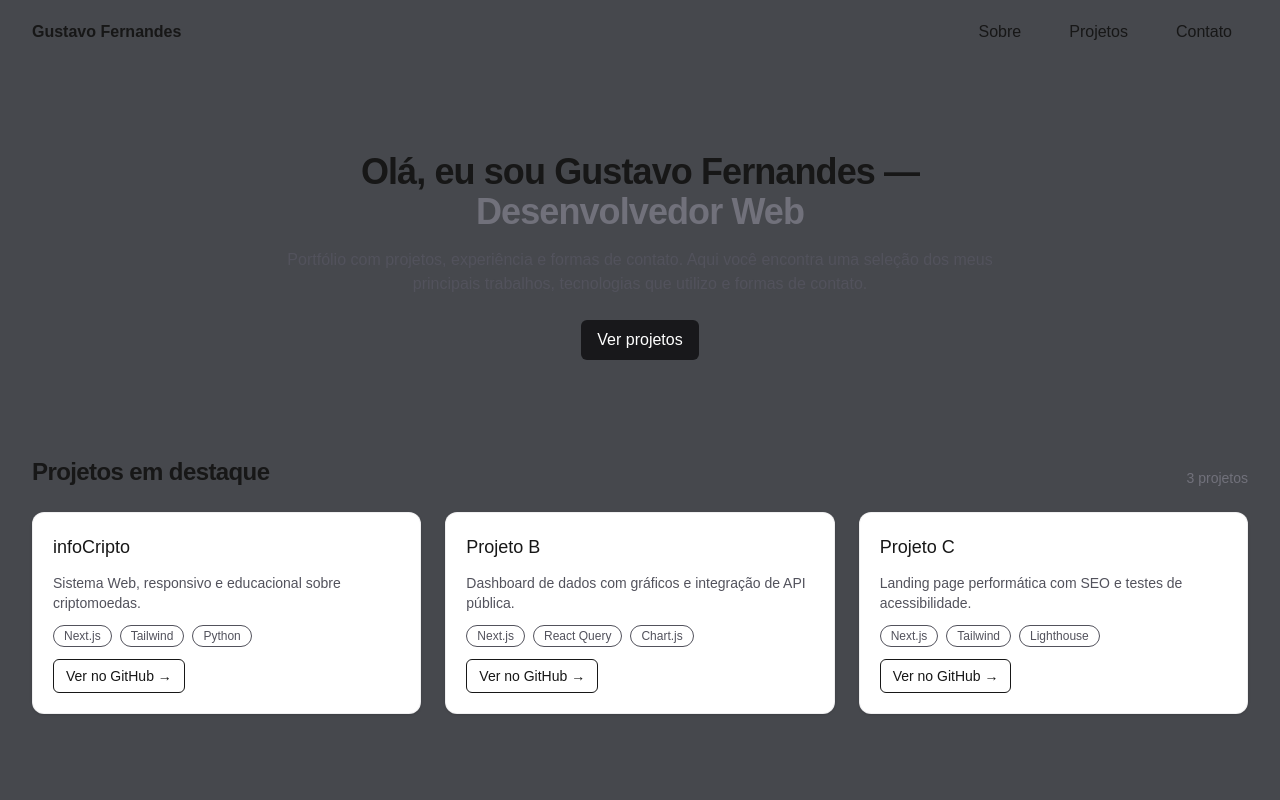
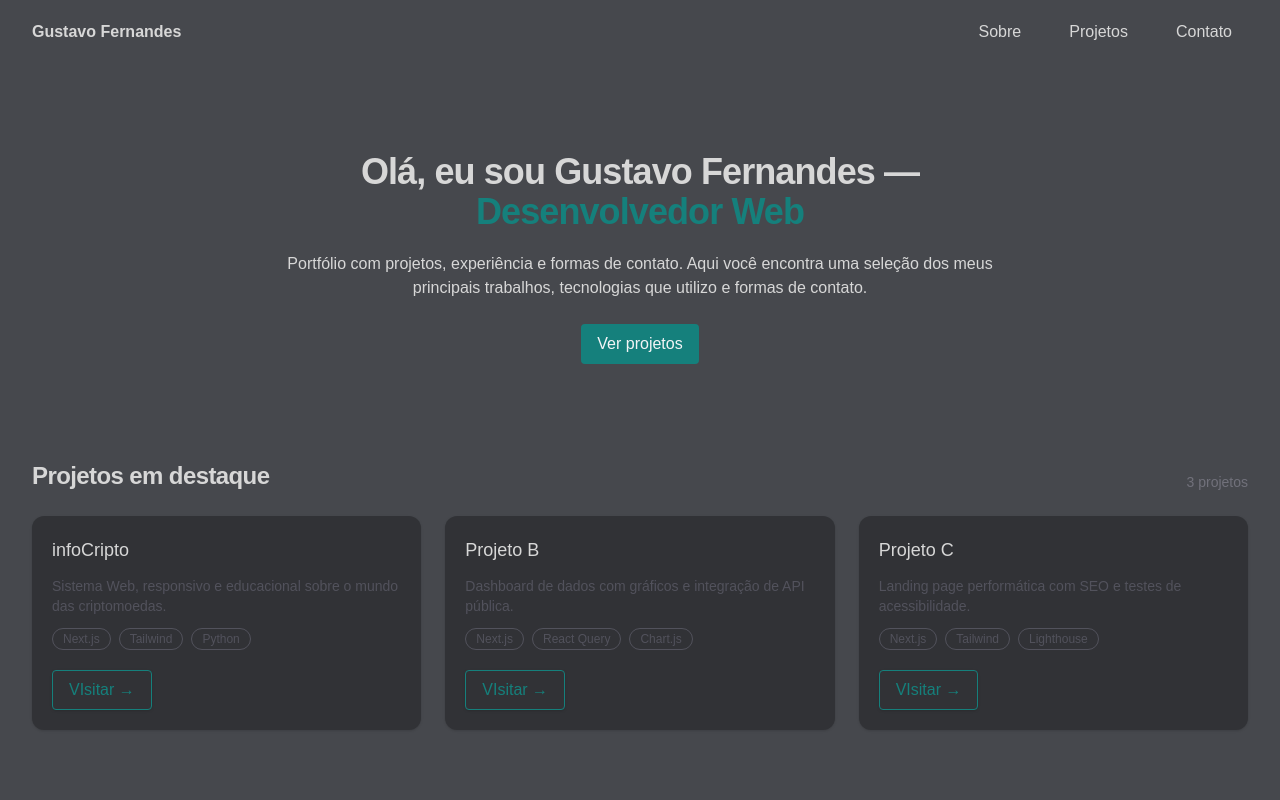
Before and after one commit to Gu-Fernandes/Gustavo-Fernandes-Dev, a Next.js app: page / in a window 1280 px wide. Shown: the top 800 px of the page. Built offline with nearby package versions, Linux system fonts and the light colour scheme.

Commit message:
:recycle:

```diff
--- a/src/app/globals.css
+++ b/src/app/globals.css
@@ -2,7 +2,7 @@
 
 :root {
   --background: #46484d;
-  --foreground: #171717;
+  --foreground: #d7d7d7;
   --primary: #15807c;
 }
 
--- a/src/app/page.tsx
+++ b/src/app/page.tsx
@@ -1,126 +1,14 @@
-import Link from "next/link";
-import { SITE } from "@/lib/constants";
-import { Button } from "@/components/button";
-import { Mail } from "lucide-react";
-import { Project } from "@/types/project.type";
-
-const projects: Project[] = [
-  {
-    title: "infoCripto",
-    description: "Sistema Web, responsivo e educacional sobre criptomoedas.",
-    stack: ["Next.js", "Tailwind", "Python"],
-    href: "https://github.com/seuusuario/projeto-a",
-  },
-  {
-    title: "Projeto B",
-    description: "Dashboard de dados com gráficos e integração de API pública.",
-    stack: ["Next.js", "React Query", "Chart.js"],
-    href: "https://github.com/seuusuario/projeto-b",
-  },
-  {
-    title: "Projeto C",
-    description:
-      "Landing page performática com SEO e testes de acessibilidade.",
-    stack: ["Next.js", "Tailwind", "Lighthouse"],
-    href: "https://github.com/seuusuario/projeto-c",
-  },
-];
+import ContactSection from "@/components/sections/contact-section";
+import Hero from "@/components/sections/hero";
+import ProjectsSection from "@/components/sections/project-section";
+import { projects } from "@/data/projects";
 
 export default function HomePage() {
   return (
     <>
-      {/* HERO */}
-      <section id="sobre" className="py-16">
-        <div className="mx-auto max-w-3xl text-center">
-          <h1 className="text-3xl font-semibold tracking-tight sm:text-4xl">
-            Olá, eu sou {SITE.name} —{" "}
-            <span className="text-zinc-500">{SITE.role}</span>
-          </h1>
-          <p className="mt-4 text-zinc-600 dark:text-zinc-400">
-            {SITE.description} Aqui você encontra uma seleção dos meus
-            principais trabalhos, tecnologias que utilizo e formas de contato.
-          </p>
-
-          <div className="mt-6 flex items-center justify-center gap-3">
-            <Link
-              href="#projetos"
-              className="rounded-md bg-zinc-900 px-4 py-2 text-white hover:bg-zinc-800 dark:bg-zinc-100 dark:text-zinc-900 dark:hover:bg-zinc-200"
-            >
-              Ver projetos
-            </Link>
-          </div>
-        </div>
-      </section>
-
-      {/* PROJETOS */}
-      <section id="projetos" className="space-y-6 py-8">
-        <div className="flex items-end justify-between">
-          <h2 className="text-2xl font-semibold tracking-tight">
-            Projetos em destaque
-          </h2>
-          <span className="text-sm text-zinc-500">
-            {projects.length} projetos
-          </span>
-        </div>
-
-        <ul className="grid gap-6 sm:grid-cols-2 lg:grid-cols-3">
-          {projects.map((p) => (
-            <li
-              key={p.title}
-              className="group rounded-xl border border-zinc-200/60 bg-white p-5 shadow-sm transition hover:-translate-y-0.5 hover:shadow-md dark:border-zinc-800/60 dark:bg-zinc-950"
-            >
-              <div className="flex flex-col gap-3">
-                <h3 className="text-lg font-medium">{p.title}</h3>
-                <p className="text-sm text-zinc-600 dark:text-zinc-400">
-                  {p.description}
-                </p>
-                <ul className="flex flex-wrap gap-2">
-                  {p.stack.map((s) => (
-                    <li
-                      key={s}
-                      className="rounded-full border px-2.5 py-0.5 text-xs text-zinc-600 dark:border-zinc-700 dark:text-zinc-300"
-                    >
-                      {s}
-                    </li>
-                  ))}
-                </ul>
-                <div>
-                  <Link
-                    href={p.href}
-                    target="_blank"
-                    className="inline-block rounded-md border px-3 py-1.5 text-sm hover:bg-zinc-100 dark:border-zinc-700 dark:hover:bg-zinc-800"
-                    aria-label={`Abrir ${p.title} no GitHub`}
-                  >
-                    Ver no GitHub →
-                  </Link>
-                </div>
-              </div>
-            </li>
-          ))}
-        </ul>
-      </section>
-
-      {/* CONTATO */}
-      <section id="contato" className="py-16">
-        <div className="mx-auto max-w-2xl text-center">
-          <h2 className="text-2xl font-semibold tracking-tight">
-            Vamos conversar?
-          </h2>
-          <p className="mt-3 text-zinc-600 dark:text-zinc-400">
-            Está trabalhando em algo interessante? Me escreva e vamos trocar uma
-            ideia.
-          </p>
-          <div className="mt-6 flex justify-center">
-            <Button
-              variant="outline"
-              aria-label={`Enviar e-mail para ${SITE.name}`}
-              icon={<Mail className="h-4 w-4" aria-hidden="true" />}
-            >
-              <a href={`mailto:${SITE.email}`}>Enviar e-mail</a>
-            </Button>
-          </div>
-        </div>
-      </section>
+      <Hero />
+      <ProjectsSection projects={projects} />
+      <ContactSection />
     </>
   );
 }
--- /dev/null
+++ b/src/components/sections/contact-section.tsx
@@ -0,0 +1,37 @@
+"use client";
+
+import { SITE } from "@/lib/constants";
+import { Button } from "@/components/button";
+import { Mail } from "lucide-react";
+
+export default function ContactSection() {
+  return (
+    <section id="contato" className="py-16">
+      <div className="mx-auto max-w-2xl text-center">
+        <h2 className="text-2xl font-semibold tracking-tight">
+          Vamos conversar?
+        </h2>
+
+        <p className="mt-3 text-zinc-600 dark:text-zinc-400">
+          Está trabalhando em algo interessante? Me escreva e vamos trocar uma
+          ideia.
+        </p>
+
+        <div className="mt-6 flex justify-center">
+          {/* Button como <a> usando asChild */}
+          <Button
+            variant="outline"
+            icon={<Mail className="h-4 w-4" aria-hidden="true" />}
+          >
+            <a
+              href={`mailto:${SITE.email}`}
+              aria-label={`Enviar e-mail para ${SITE.name}`}
+            >
+              Enviar e-mail
+            </a>
+          </Button>
+        </div>
+      </div>
+    </section>
+  );
+}
--- /dev/null
+++ b/src/components/sections/hero.tsx
@@ -0,0 +1,31 @@
+"use client";
+
+import Link from "next/link";
+import { SITE } from "@/lib/constants";
+import { Button } from "@/components/button";
+
+export default function Hero() {
+  return (
+    <section id="sobre" className="py-16">
+      <div className="mx-auto max-w-3xl text-center">
+        <h1 className="text-3xl font-semibold tracking-tight sm:text-4xl">
+          Olá, eu sou {SITE.name} —{" "}
+          <span className="text-primary">{SITE.role}</span>
+        </h1>
+
+        <p className="m-5">
+          {SITE.description} Aqui você encontra uma seleção dos meus principais
+          trabalhos, tecnologias que utilizo e formas de contato.
+        </p>
+
+        <div className="mt-6 flex items-center justify-center gap-3">
+          <Button>
+            <Link href="#projetos" title="Ir para a seção de projetos">
+              Ver projetos
+            </Link>
+          </Button>
+        </div>
+      </div>
+    </section>
+  );
+}
--- /dev/null
+++ b/src/components/sections/project-card.tsx
@@ -0,0 +1,49 @@
+"use client";
+
+import Link from "next/link";
+import { memo } from "react";
+import { Button } from "@/components/button";
+import type { Project } from "@/types/project.type";
+
+type ProjectCardProps = {
+  project: Project;
+};
+
+function TechBadge({ label }: { label: string }) {
+  return (
+    <li className="rounded-full border px-2.5 py-0.5 text-xs text-zinc-600 dark:border-zinc-700 dark:text-zinc-300">
+      {label}
+    </li>
+  );
+}
+
+function ProjectCardBase({ project }: ProjectCardProps) {
+  const { title, description, stack, href } = project;
+
+  return (
+    <li className="group rounded-xl bg-black/30 p-5 shadow-sm transition hover:-translate-y-0.5 hover:shadow-md dark:border-zinc-800/60 dark:bg-zinc-950">
+      <div className="flex flex-col gap-3">
+        <h3 className="text-lg font-medium">{title}</h3>
+
+        <p className="text-sm text-zinc-600">{description}</p>
+
+        <ul className="flex flex-wrap gap-2">
+          {stack.map((s) => (
+            <TechBadge key={s} label={s} />
+          ))}
+        </ul>
+
+        <div className="mt-2">
+          {/* Preferível: Button como <a> com asChild para semântica e acessibilidade */}
+          <Button variant="outline">
+            <Link href={href} target="_blank" rel="noopener noreferrer">
+              VIsitar →
+            </Link>
+          </Button>
+        </div>
+      </div>
+    </li>
+  );
+}
+
+export const ProjectCard = memo(ProjectCardBase);
--- /dev/null
+++ b/src/components/sections/project-section.tsx
@@ -0,0 +1,29 @@
+"use client";
+
+import type { Project } from "@/types/project.type";
+import { ProjectCard } from "./project-card";
+
+type ProjectsSectionProps = {
+  projects: Project[];
+};
+
+export default function ProjectsSection({ projects }: ProjectsSectionProps) {
+  return (
+    <section id="projetos" className="space-y-6 py-8">
+      <div className="flex items-end justify-between">
+        <h2 className="text-2xl font-semibold tracking-tight">
+          Projetos em destaque
+        </h2>
+        <span className="text-sm text-zinc-500">
+          {projects.length} projetos
+        </span>
+      </div>
+
+      <ul className="grid gap-6 sm:grid-cols-2 lg:grid-cols-3">
+        {projects.map((p) => (
+          <ProjectCard key={p.title} project={p} />
+        ))}
+      </ul>
+    </section>
+  );
+}
--- /dev/null
+++ b/src/data/projects.ts
@@ -0,0 +1,24 @@
+import { Project } from "@/types/project.type";
+
+export const projects: Project[] = [
+  {
+    title: "infoCripto",
+    description:
+      "Sistema Web, responsivo e educacional sobre o mundo das criptomoedas.",
+    stack: ["Next.js", "Tailwind", "Python"],
+    href: "https://pfc-si.vercel.app/",
+  },
+  {
+    title: "Projeto B",
+    description: "Dashboard de dados com gráficos e integração de API pública.",
+    stack: ["Next.js", "React Query", "Chart.js"],
+    href: "https://github.com/seuusuario/projeto-b",
+  },
+  {
+    title: "Projeto C",
+    description:
+      "Landing page performática com SEO e testes de acessibilidade.",
+    stack: ["Next.js", "Tailwind", "Lighthouse"],
+    href: "https://github.com/seuusuario/projeto-c",
+  },
+];
```
